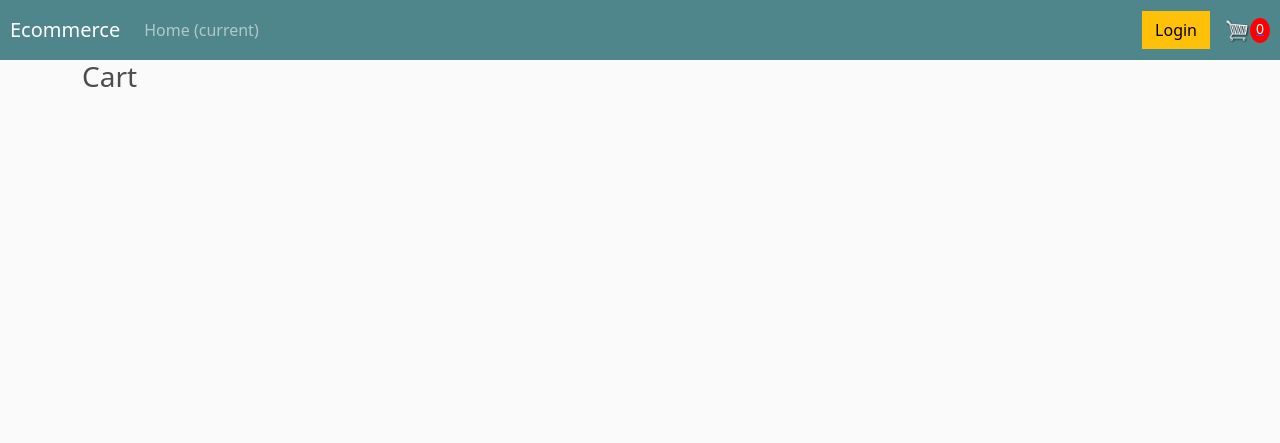
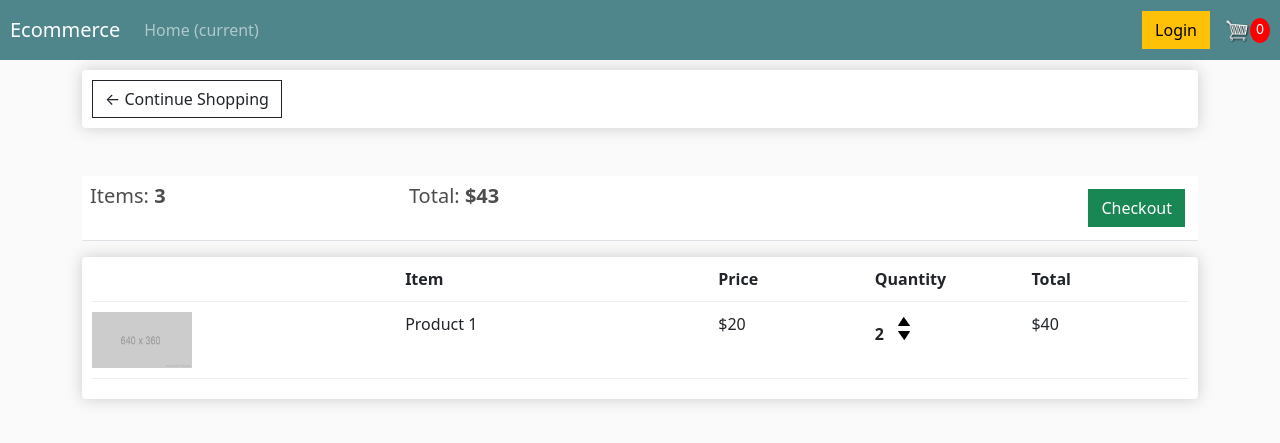
Before and after one commit to DavydTseluiko/ecommerce-django, a Django app: page /cart/ in a window 1280 px wide. Shown: the top 443 px of the page. Run offline with Django 5.2, Linux system fonts and the light colour scheme; lists and menus that the app fills with data are empty.

Commit message:
Create placeholder for cart

```diff
--- a/store/templates/store/cart.html
+++ b/store/templates/store/cart.html
@@ -1,3 +1,43 @@
-{% extends 'store/main.html' %} {% load static %} {% block content %}
-<h3>Cart</h3>
+{% extends 'store/main.html' %}
+{% load static %}
+{% block content %}
+  <div class="row">
+    <div class="col-lg-12">
+      <div class="box-element">
+        <a href="{% url 'store' %}" class="btn btn-outline-dark">&#x2190; Continue Shopping</a>
+      </div>
+      <br>
+      <br>
+      <table class="table">
+        <tr>
+          <th><h5>Items: <strong>3</strong></h5></th>
+          <th><h5>Total: <strong>$43</strong></h5></th>
+          <th><a style="float:right;margin:5px;" class="btn btn-success" href="{% url 'checkout' %}">Checkout</a></th>
+        </tr>
+      </table>
+      <div class="box-element">
+        <div class="cart-row">
+          <div style="flex:2;"></div>
+          <div style="flex:2;"><strong>Item</strong></div>
+          <div style="flex:1;"><strong>Price</strong></div>
+          <div style="flex:1;"><strong>Quantity</strong></div>
+          <div style="flex:1;"><strong>Total</strong></div>
+        </div>
+        <div class="cart-row">
+          <div style="flex:2;"><img class="row-image" src="{% static 'images/placeholder.png' %}" alt="Product image"></div>
+          <div style="flex:2;">Product 1</div>
+          <div style="flex:1;">$20</div>
+          <div style="flex:1;">
+            <p class="quantity">2</p>
+						<div class="quantity">
+							<img class="chg-quantity" src="{% static  'images/arrow-up.png' %}">
+
+							<img class="chg-quantity" src="{% static  'images/arrow-down.png' %}">
+						</div>
+          </div>
+          <div style="flex:1;">$40</div>
+        </div>
+      </div>
+    </div>
+  </div>
 {% endblock content %}
--- a/store/templates/store/main.html
+++ b/store/templates/store/main.html
@@ -41,7 +41,7 @@
         </ul>
         <div class="form-inline my-2 my-lg-0 d-flex align-items-center">
           <a href="#" class="btn btn-warning mr-2">Login</a>
-          <a href="{% url 'cart' %}" class="d-flex align-items-center">
+          <a href="{% url 'cart' %}" class="d-flex text-decoration-none align-items-center">
             <img
               id="cart-icon"
               src="{% static 'images/cart.png' %}"
```
Also changed, not shown: static/images/arrow-down.png (added), static/images/arrow-up.png (added).
